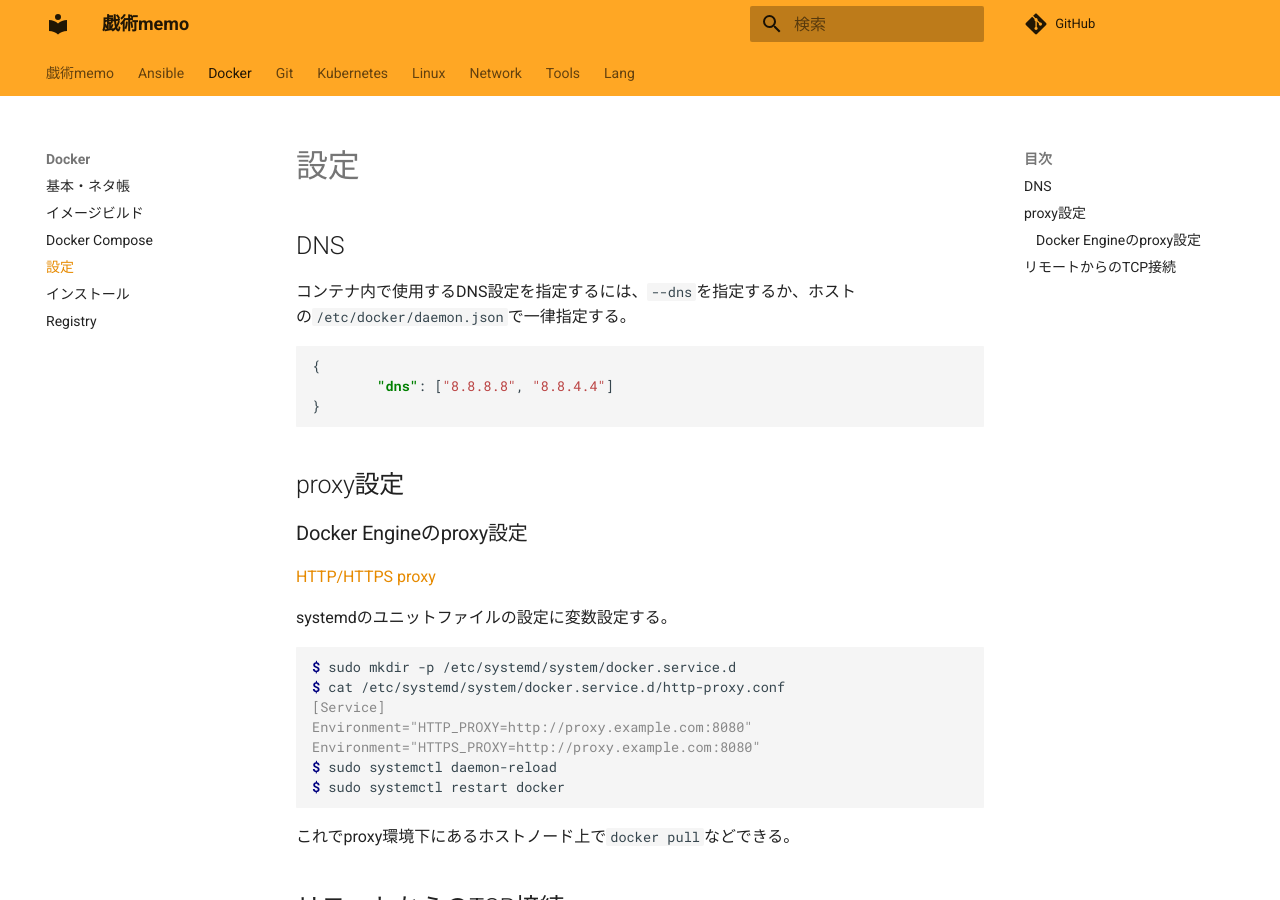
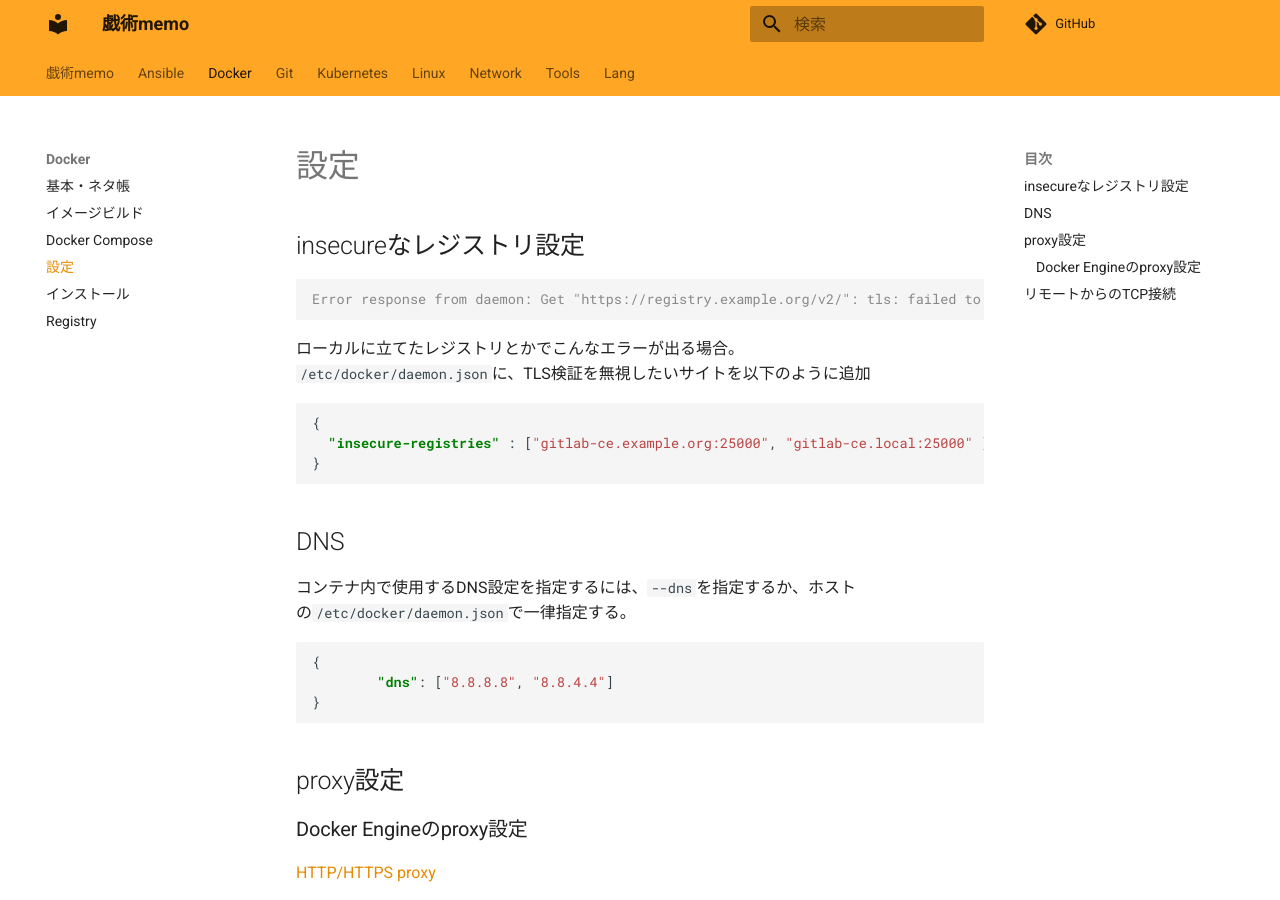
Before and after one commit to zaki-lknr/docs, an MkDocs documentation site: the page built from docs/Docker/configure.md, in a window 1280 px wide and 900 px high. Built offline with MkDocs 1.6.1 and Material for MkDocs 9.7.7, drawn with Linux system fonts in a browser that asks for light colours; comment, search, counter and statistics services are not loaded.

Commit message:
add: docker/consigure: insecureなレジストリ設定

````diff
--- a/docs/Docker/configure.md
+++ b/docs/Docker/configure.md
@@ -1,4 +1,19 @@
 # 設定
+
+## insecureなレジストリ設定
+
+```console
+Error response from daemon: Get "https://registry.example.org/v2/": tls: failed to verify certificate: x509: certificate relies on legacy Common Name field, use SANs instead
+```
+
+ローカルに立てたレジストリとかでこんなエラーが出る場合。
+`/etc/docker/daemon.json`に、TLS検証を無視したいサイトを以下のように追加
+
+```json
+{
+  "insecure-registries" : ["gitlab-ce.example.org:25000", "gitlab-ce.local:25000" ]
+}
+```
 
 ## DNS
 
````
